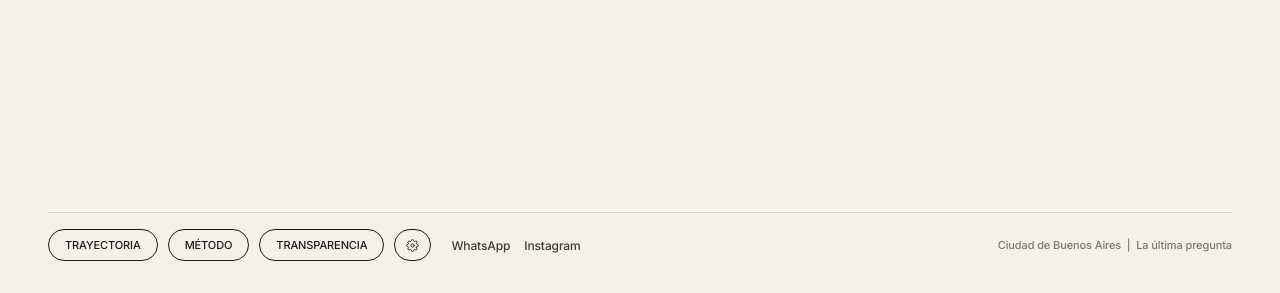
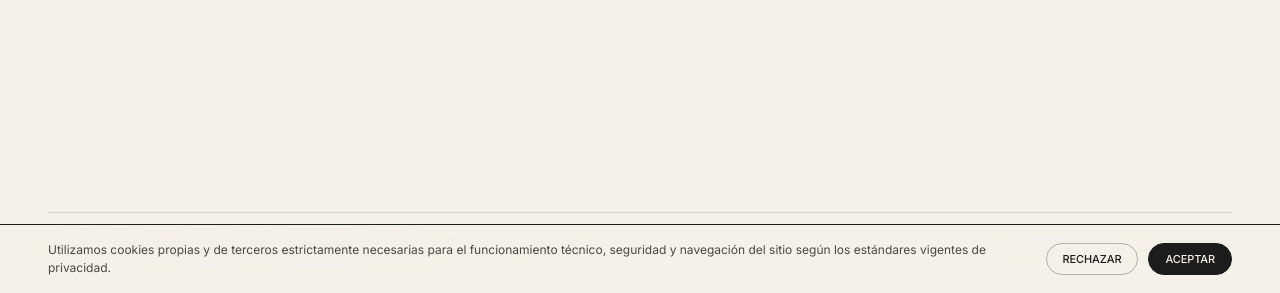
Before and after one commit to josephcanosa/josephcanosa.github.io, a plain HTML site: page index.html in a window 1280 px wide. Shown: the part 507-800 px from the top of the page. Drawn offline with Linux system fonts and the light colour scheme.

Commit message:
Update index.html

```diff
--- a/index.html
+++ b/index.html
@@ -52,5 +52,36 @@ Trabajo con personas, empresas e instituciones para pensar, ordenar y desarrolla
 <div class="jc-caption">Ciudad de Buenos Aires&nbsp;&nbsp;|&nbsp;&nbsp;<a href="https://ciudadseva.com/texto/la-ultima-pregunta/" target="_blank" rel="noopener" style="color: inherit !important; -webkit-text-fill-color: inherit !important; font: inherit !important; text-decoration: none !important;">La última pregunta</a></div>
 </footer>
 </div>
+
+<!-- Barra inferior de Cookies / Privacidad -->
+<div id="jc-cookie-banner" class="jc-cookie-bar" role="region" aria-label="Aviso de privacidad y cookies">
+  <div class="jc-cookie-inner">
+    <p class="jc-cookie-text">
+      Utilizamos cookies propias y de terceros estrictamente necesarias para el funcionamiento técnico, seguridad y navegación del sitio según los estándares vigentes de privacidad.
+    </p>
+    <div class="jc-cookie-actions">
+      <button type="button" class="jc-cookie-btn jc-cookie-reject" onclick="jcGestionarCookies('rejected')">Rechazar</button>
+      <button type="button" class="jc-cookie-btn jc-cookie-accept" onclick="jcGestionarCookies('accepted')">Aceptar</button>
+    </div>
+  </div>
+</div>
+
+<script>
+  function jcGestionarCookies(estado) {
+    localStorage.setItem('jc_cookies_consent', estado);
+    const banner = document.getElementById('jc-cookie-banner');
+    if (banner) {
+      banner.classList.add('is-hidden');
+      setTimeout(() => { banner.style.display = 'none'; }, 350);
+    }
+  }
+
+  document.addEventListener('DOMContentLoaded', () => {
+    if (localStorage.getItem('jc_cookies_consent')) {
+      const banner = document.getElementById('jc-cookie-banner');
+      if (banner) banner.style.display = 'none';
+    }
+  });
+</script>
 </body>
 </html>
```
